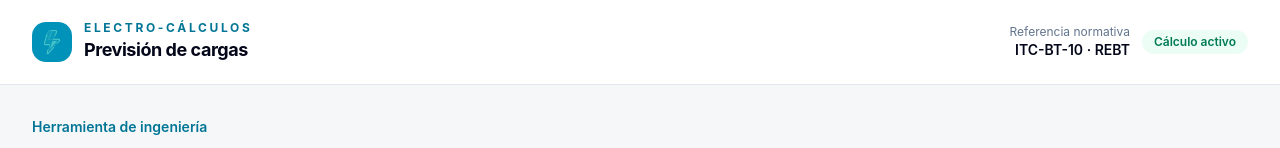
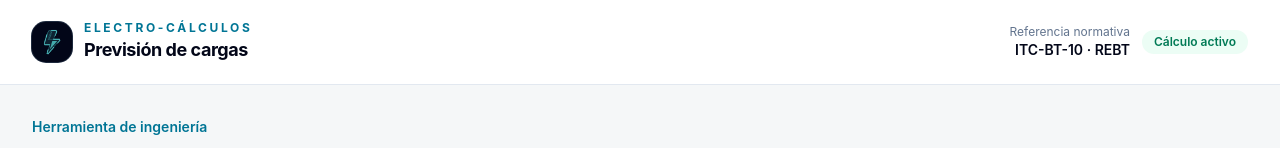
Before and after one commit to fitoji/rebt-calc, a Next.js app: page / in a window 1280 px wide. Shown: the top 148 px of the page. Built offline with nearby package versions, Linux system fonts and the light colour scheme.

Commit message:
fix: dark header icon container for contrast with cyan sci-fi mark

```diff
--- a/components/load-calculator.tsx
+++ b/components/load-calculator.tsx
@@ -228,7 +228,7 @@ export function LoadCalculator() {
     <main className="min-h-screen bg-[#f5f7f8] text-slate-950">
       <header className="border-b border-slate-200 bg-white">
         <div className="mx-auto flex max-w-7xl items-center justify-between px-5 py-5 lg:px-8">
-          <div className="flex items-center gap-3"><div className="flex size-10 items-center justify-center overflow-hidden rounded-xl bg-cyan-600"><img src="/icons/electricity.png" alt="" className="size-7 object-contain" /></div><div><p className="text-xs font-bold uppercase tracking-[0.22em] text-cyan-700">Electro-cálculos</p><h1 className="text-lg font-bold tracking-tight">Previsión de cargas</h1></div></div>
+          <div className="flex items-center gap-3"><div className="flex size-10 items-center justify-center overflow-hidden rounded-xl bg-slate-950 ring-1 ring-slate-800"><img src="/icons/electricity.png" alt="" className="size-7 object-contain" /></div><div><p className="text-xs font-bold uppercase tracking-[0.22em] text-cyan-700">Electro-cálculos</p><h1 className="text-lg font-bold tracking-tight">Previsión de cargas</h1></div></div>
           <div className="hidden items-center gap-3 text-right sm:flex"><div><p className="text-xs text-slate-500">Referencia normativa</p><p className="text-sm font-semibold">ITC-BT-10 · REBT</p></div><div className="rounded-full bg-emerald-50 px-3 py-1 text-xs font-semibold text-emerald-700">Cálculo activo</div></div>
         </div>
       </header>
```
